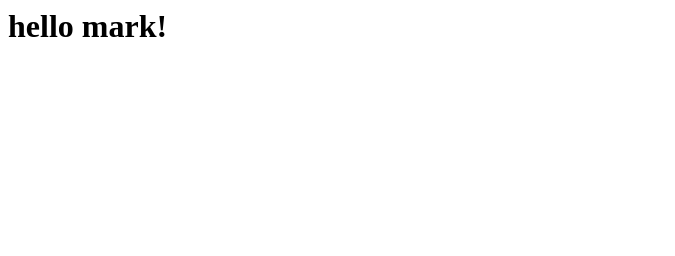
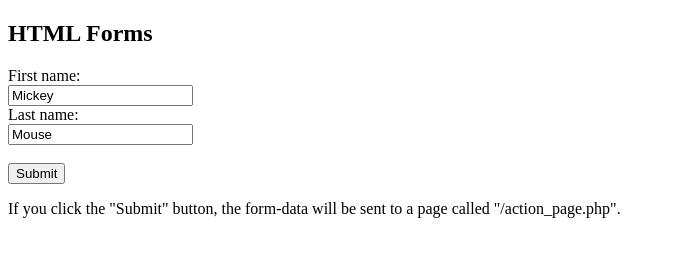
Before and after one commit to marktheshark/test2, a plain HTML site: page index.html in a window 1280 px wide. Shown: the whole page, without its empty margins (0-675 px from the left). Drawn offline with Linux system fonts and the light colour scheme.

Commit message:
submit a form

```diff
--- a/index.html
+++ b/index.html
@@ -1,5 +1,20 @@
+<!DOCTYPE html>
 <html>
 <body>
-<h1>hello mark!</h1>
+
+<h2>HTML Forms</h2>
+
+<form action="/">
+  First name:<br>
+  <input type="text" name="firstname" value="Mickey">
+  <br>
+  Last name:<br>
+  <input type="text" name="lastname" value="Mouse">
+  <br><br>
+  <input type="submit" value="Submit">
+</form>
+
+<p>If you click the "Submit" button, the form-data will be sent to a page called "/action_page.php".</p>
+
 </body>
 </html>
```
